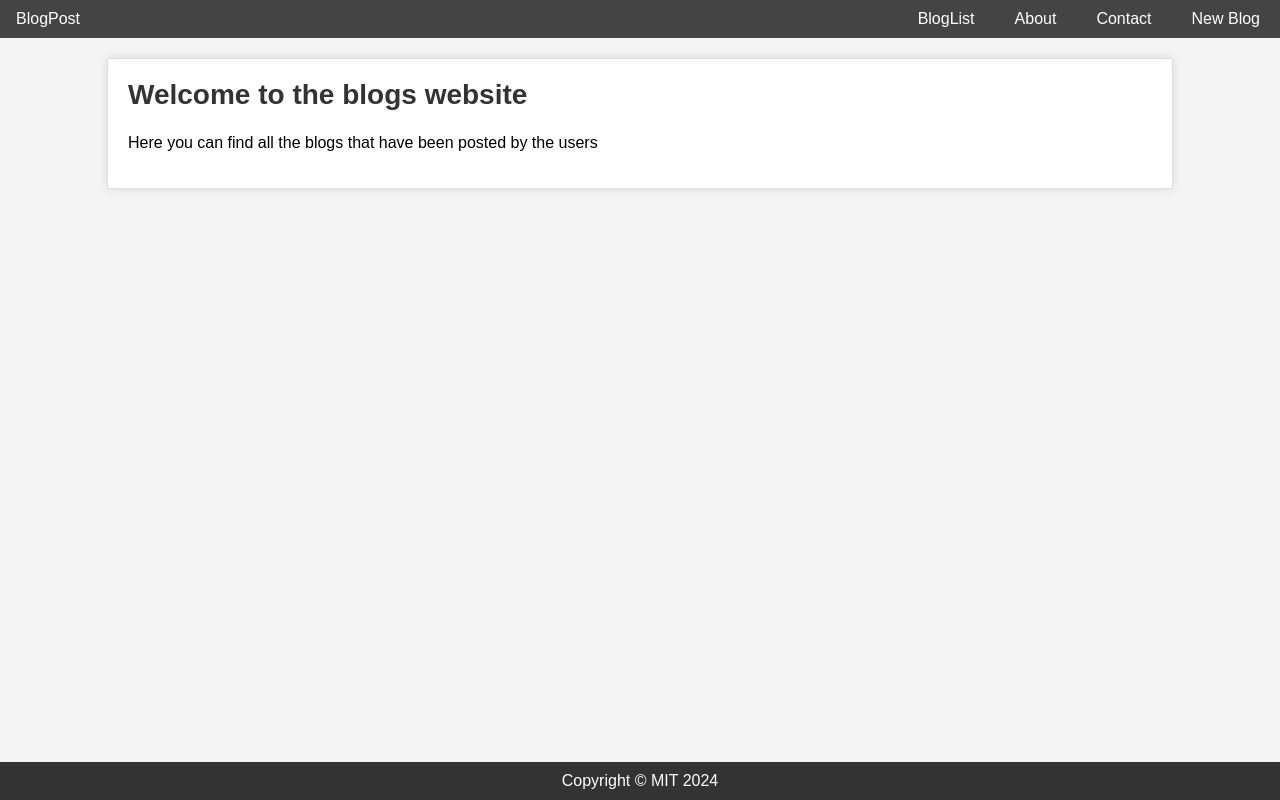
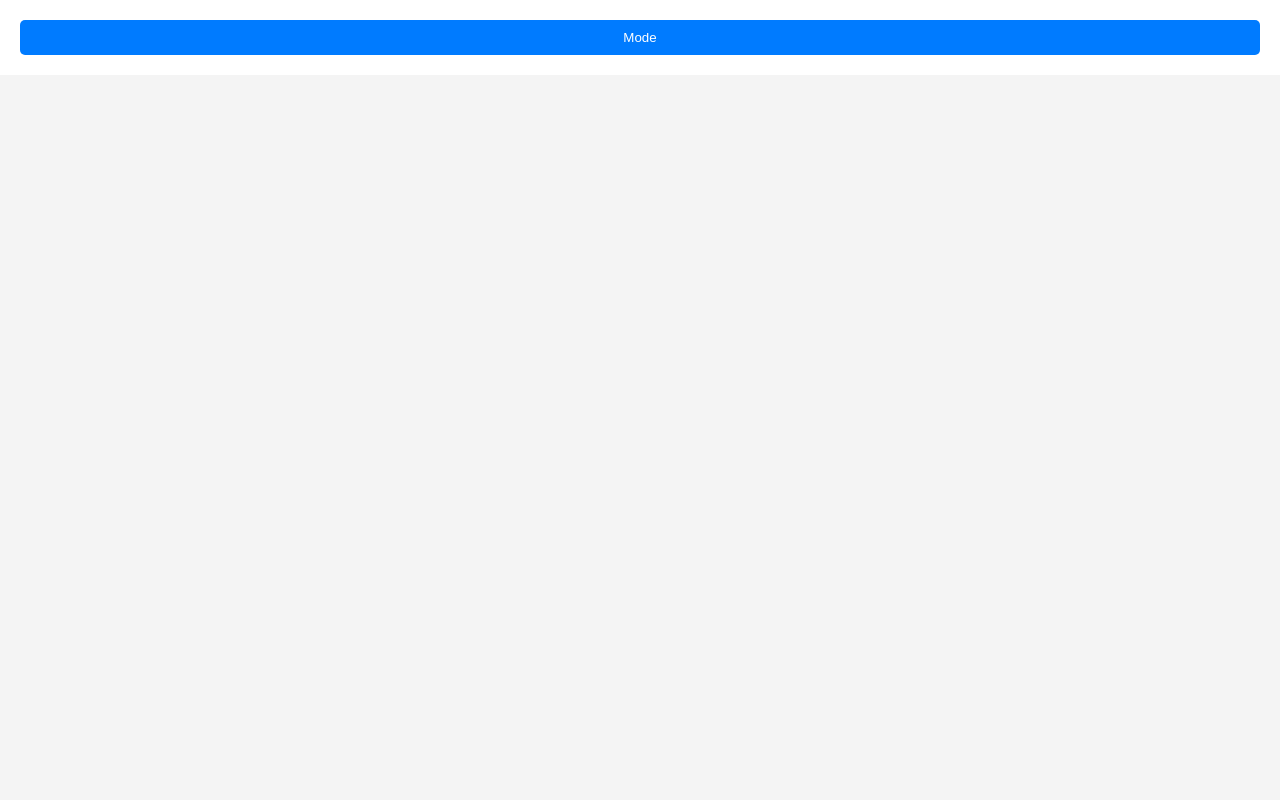
Before and after one commit to Pranjal-0807/React-BlogPost, a React (Create React App) app in the folder blogpost/: page / in a window 1280 px wide. Built offline with nearby package versions, Linux system fonts and the light colour scheme.

Commit message:
Added Mode

```diff
--- a/blogpost/package.json
+++ b/blogpost/package.json
@@ -10,6 +10,7 @@
     "express": "^4.19.2",
     "fs": "^0.0.1-security",
     "mongoose": "^8.5.3",
+    "node": "^22.7.0",
     "react": "^18.3.1",
     "react-dom": "^18.3.1",
     "react-router-dom": "^6.26.1",
--- a/blogpost/src/App.js
+++ b/blogpost/src/App.js
@@ -1,9 +1,12 @@
 import AppRouter from "./routes/AppRouter";
+import ContextApp from "./context/ContextApp";
+import Mode from "./components/Mode";
 
 function App() {
   return (
     <>
-      <AppRouter />
+      {/* <AppRouter /> */}
+      <ContextApp />
     </>
   );
 }
--- /dev/null
+++ b/blogpost/src/Components/Mode.jsx
@@ -0,0 +1,29 @@
+import { useContext } from "react";
+import { ThemeContext } from "../context/ThemeContext";
+
+const Mode = () => {
+  const { theme, setTheme } = useContext(ThemeContext);
+
+  const handleTheme = () => {
+    if (theme === "light") {
+      setTheme("dark");
+      console.log("dark");
+    } else {
+      setTheme("light");
+      console.log("light");
+    }
+  };
+
+  const backgroundColor = theme === "light" ? "#ffffff" : "#333333";
+  const color = theme === "light" ? "#000000" : "#ffffff";
+
+  return (
+    <div
+      style={{ backgroundColor, color, padding: "20px", textAlign: "center" }}
+    >
+      <button onClick={handleTheme}>Mode</button>
+    </div>
+  );
+};
+
+export default Mode;
--- /dev/null
+++ b/blogpost/src/context/ContextApp.jsx
@@ -0,0 +1,15 @@
+import { ThemeContextProvider } from "./ThemeContext";
+import Mode from "../components/Mode";
+import AppRouter from "../routes/AppRouter";
+const ContextApp = () => {
+  return (
+    <>
+      <ThemeContextProvider>
+        <Mode />
+        {/* <AppRouter /> */}
+      </ThemeContextProvider>
+    </>
+  );
+};
+
+export default ContextApp;
--- /dev/null
+++ b/blogpost/src/context/ThemeContext.jsx
@@ -0,0 +1,14 @@
+import { createContext, useState } from "react";
+
+const ThemeContext = createContext(null);
+
+const ThemeContextProvider = (props) => {
+  const [theme, setTheme] = useState("light");
+  return (
+    <ThemeContext.Provider value={{ theme, setTheme }}>
+      {props.children}
+    </ThemeContext.Provider>
+  );
+};
+
+export { ThemeContext, ThemeContextProvider };
--- a/blogpost/src/routes/AppRouter.jsx
+++ b/blogpost/src/routes/AppRouter.jsx
@@ -8,12 +8,14 @@ import Contact from "../components/Contact";
 import NewBlog from "../components/NewBlog";
 import Footer from "../components/Footer";
 import BlogDetail from "../components/BlogDetail";
+import Mode from "../components/Mode";
 
 const AppRouter = () => {
   return (
     <div className="App">
       <Router>
         <NavBar />
+        {/* <Mode /> */}
         <Routes>
           <Route path="/" element={<Home />} />
           <Route path="/blogs" element={<BlogList />} />
```
Also changed, not shown: 1 other file (tests, documents, lock files or other folders).
